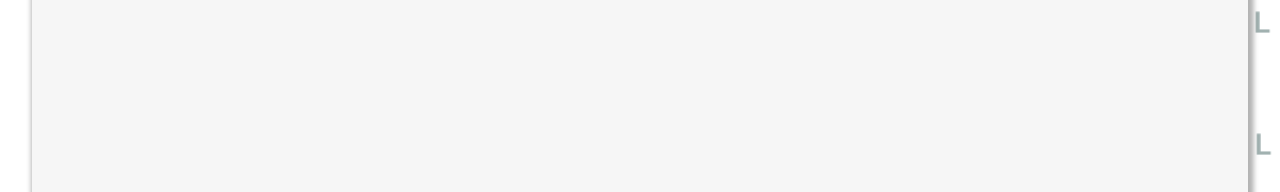
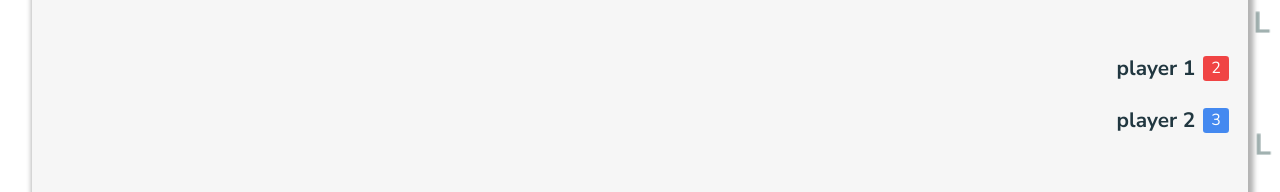
Before and after one commit to i4n-v/Forca, a Svelte app: page /jogar in a window 1280 px wide. Shown: the part 204-396 px from the top of the page. Built offline with nearby package versions, Linux system fonts and the light colour scheme.

Commit message:
Creating PlayerCard component

```diff
--- /dev/null
+++ b/src/components/Cards/PlayersCard.svelte
@@ -0,0 +1,43 @@
+<script>
+  export let players = [];
+</script>
+
+<div id="players-container">
+  {#each players as player}
+    <div>
+      <span class="player">{player.name && player.name}</span>
+      <div class="point" style={`background-color: ${player.color ? player.color : '#000'}`}>{player.points && player.points}</div>
+    </div>
+  {/each}
+</div>
+
+<style>
+  #players-container {
+    display: flex;
+    flex-direction: column;
+    gap: .5rem;
+    position: absolute;
+    top: 8rem;
+    right: .7rem;
+  }
+
+  #players-container > div {
+    display: flex;
+    justify-content: space-between;
+    align-items: center;
+    padding: .5rem;
+    gap: .5rem;
+  }
+
+  .player {
+    font-size: 1.3rem;
+    color: var(--colorFive);
+    font-weight: bold;
+  }
+
+  .point {
+    padding: .1rem .5rem;
+    border-radius: .2rem;
+    color: #fff;
+  }
+</style>
```
